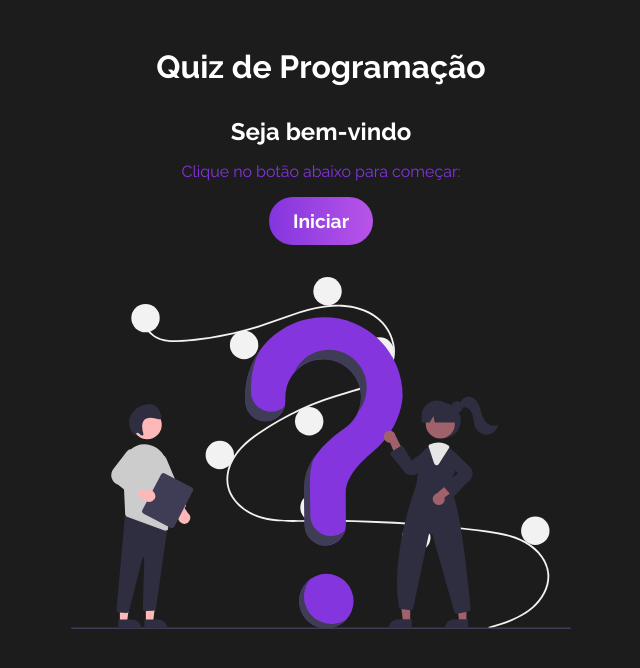
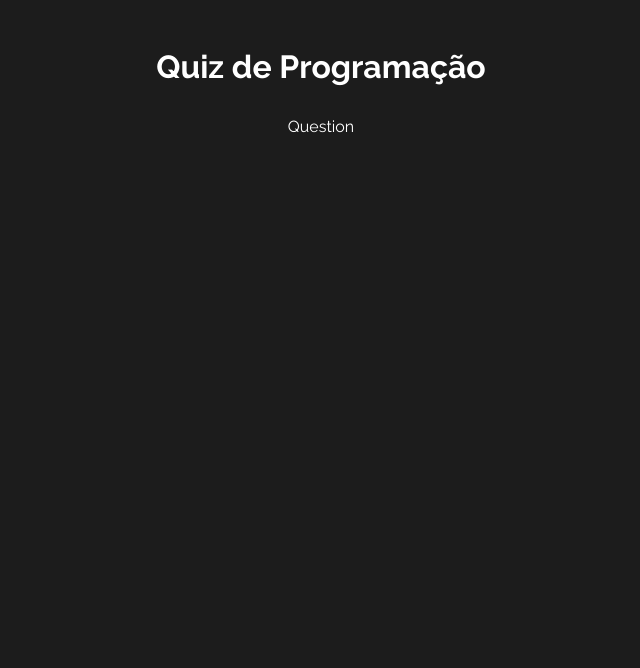
Before and after one commit to BrunoOlv10/quiz-react, a React (Vite) app in the folder quiz-project/: page / in a window 1280 px wide. Both pictures are taken after a click on the button "Iniciar". Shown: the top 668 px of the page, without its empty margins (319-959 px from the left). Built offline with nearby package versions, Linux system fonts and the light colour scheme.

Commit message:
add updates

```diff
--- a/quiz-project/src/App.jsx
+++ b/quiz-project/src/App.jsx
@@ -1,11 +1,19 @@
+import { useContext } from 'react'
+import { QuizContext } from './content/quiz'
+
+import Welcome from './components/Welcome'
+import Question from './components/Question'
+
 import './App.css'
-import Welcome from './components/Welcome'
 
 function App() {
+  const [quizState, dispatch] = useContext(QuizContext)
+
   return (
     <div className='App'>
       <h1>Quiz de Programação</h1>
-      <Welcome/>
+      {quizState.gameStage === 'Start' && <Welcome/>}
+      {quizState.gameStage === 'Playing' && <Question/>}
     </div>
   )
 }
--- /dev/null
+++ b/quiz-project/src/components/Question.jsx
@@ -0,0 +1,16 @@
+import { useContext } from 'react'
+import { QuizContext } from '../content/quiz'
+
+const Question = () => {
+    const [quizState, dispatch] = useContext(QuizContext)
+
+    console.log(quizState)
+
+  return (
+    <div>
+      Question
+    </div>
+  )
+}
+
+export default Question
--- a/quiz-project/src/components/Welcome.jsx
+++ b/quiz-project/src/components/Welcome.jsx
@@ -1,13 +1,18 @@
+import { useContext } from 'react'
+import { QuizContext } from '../content/quiz'
+
 import Quiz from '../img/quiz.svg'
 
 import './Welcome.css'
 
 const Welcome = () => {
+  const [quizState, dispatch] = useContext(QuizContext)
+
   return (
     <div id='welcome'>
       <h2>Seja bem-vindo</h2>
       <p>Clique no botão abaixo para começar:</p>
-      <button>Iniciar</button>
+      <button onClick={() => dispatch({type: 'CHANGE_STATE'})}>Iniciar</button>
       <img src={Quiz} alt="Início do Quiz" />
     </div>
   )
--- a/quiz-project/src/content/quiz.jsx
+++ b/quiz-project/src/content/quiz.jsx
@@ -1,7 +1,34 @@
-import { createContext } from "react";
+import { createContext, useReducer } from "react";
+import questions from '../data/questions'
+
+const STAGES = ['Start', 'Playing', 'End']
+
+const initialState = {
+    gameStage: STAGES[0],
+    questions,
+}
+
+const quizReducer = (state, action) => {
+    console.log(state, action)
+
+    switch(action.type) {
+        case 'CHANGE_STATE':
+            return {
+                ...state,
+                gameStage: STAGES[1],
+            }
+
+        default:
+            return state
+    }
+
+}
+
 
 export const QuizContext = createContext()
 
 export const QuizProvider = ({ children }) => {
-    return <QuizContext.Provider>{children}</QuizContext.Provider>
+    const value = useReducer(quizReducer, initialState)
+
+    return <QuizContext.Provider value={value}>{children}</QuizContext.Provider>
 }
```
Also changed, not shown: quiz-project/src/components/Question.css (added).
